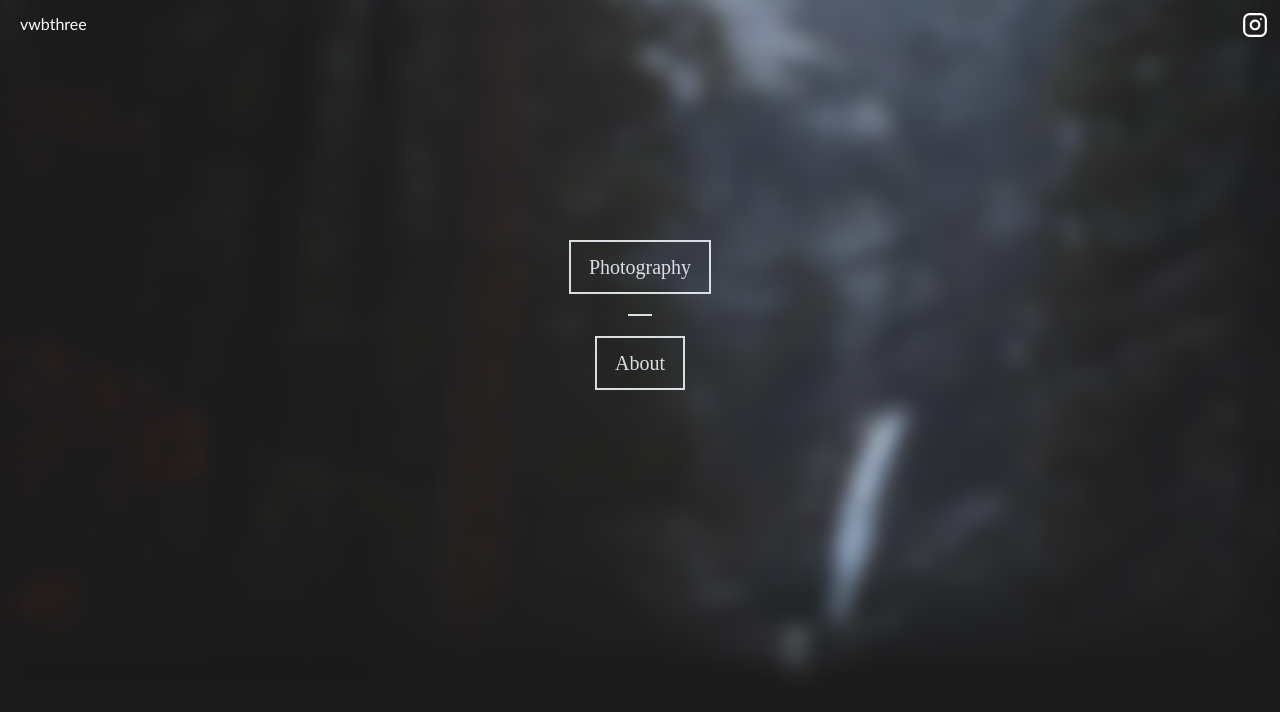
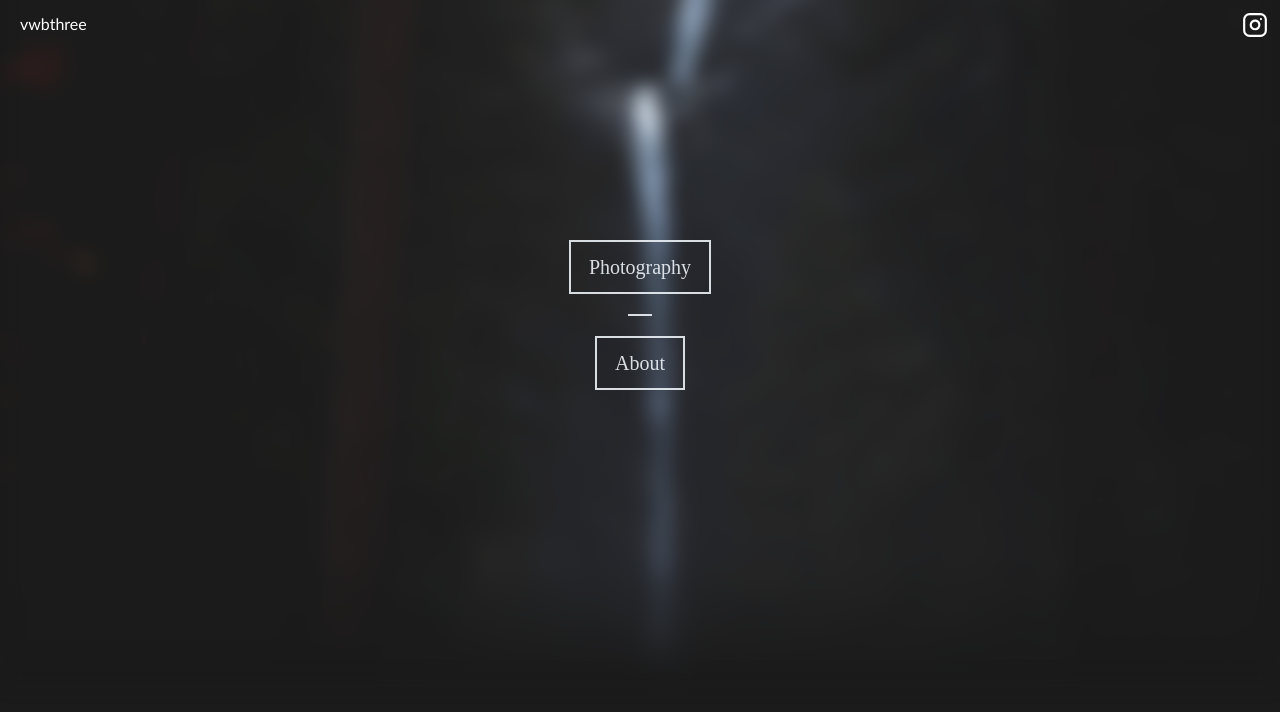
Before and after one commit to vwb/vwbthree, a Next.js app: page / in a window 1280 px wide. Shown: the top 712 px of the page. Built offline with nearby package versions, Linux system fonts and the light colour scheme.

Commit message:
ensure style not stripped

```diff
--- a/app/HomePage.jsx
+++ b/app/HomePage.jsx
@@ -19,9 +19,9 @@ const LandingBackground = props => {
                 marginTop: "-120px",
                 width: "100vw",
                 height: "100vh",
-                background: BACKGROUND_STYLE
-                // backgroundSize: "cover",
-                // backgroundPosition: "center"
+                background: BACKGROUND_STYLE,
+                backgroundSize: "cover",
+                backgroundPosition: "center"
             }}
         >
             {props.children}
--- a/scss/landing.scss
+++ b/scss/landing.scss
@@ -77,8 +77,9 @@
 }
 
 .landing-background {
-    background-size: "cover";
-    background-position: "center";
+    margin-top: "-120px";
+    width: "100vw";
+    height: "100vh";
 }
 
 .landing.blur {
```
